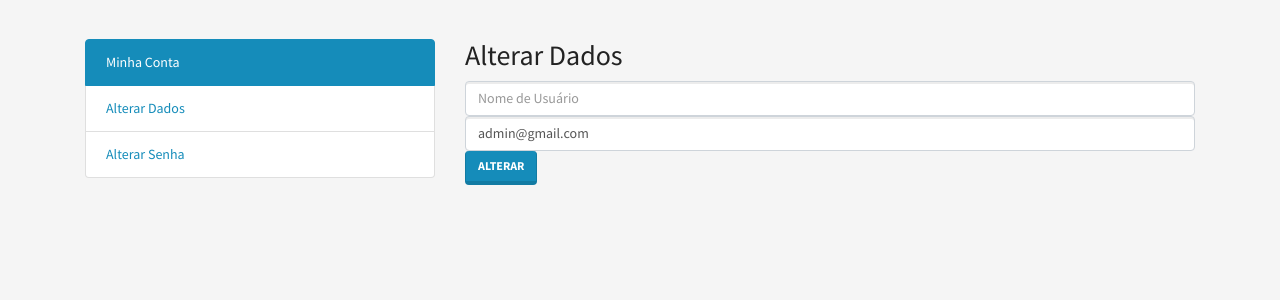
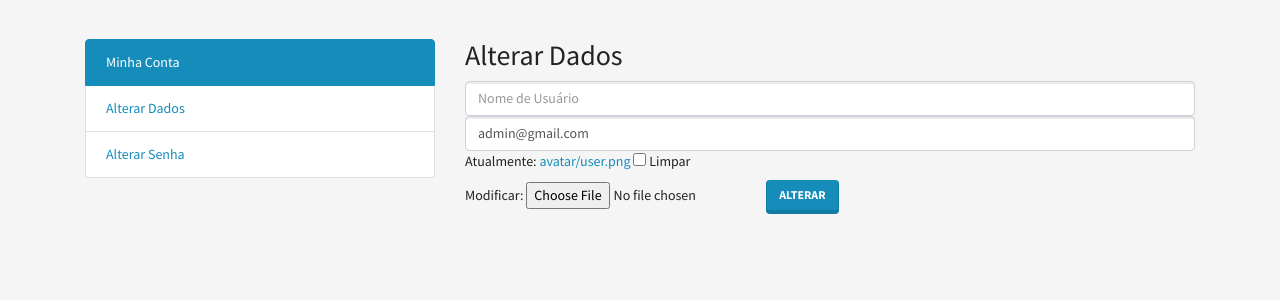
Before and after one commit to igorwilliam/isCool, a Django app: page /conta/atualizar-dados/ in a window 1280 px wide. Shown: the part 57-357 px from the top of the page. Run offline with Django 3.2, Linux system fonts and the light colour scheme; a user stored in the database is signed in; some libraries are stand-ins or nearby versions.

Commit message:
added user avatar

```diff
--- a/accounts/admin.py
+++ b/accounts/admin.py
@@ -24,7 +24,7 @@ class UserAdmin(BaseUserAdmin):
         (
             'Permissões', {
                 'fields': (
-                    'is_active', 'is_staff', 'is_superuser', 'groups', 'user_permissions', 'is_student', 'is_moderator', 'is_teacher'
+                    'is_active', 'is_staff', 'is_superuser', 'groups', 'user_permissions', 'is_student', 'is_moderator', 'is_teacher','avatar'
                 )
             }
         ),
--- a/accounts/forms.py
+++ b/accounts/forms.py
@@ -7,7 +7,7 @@ class UserAdminCreationForm(UserCreationForm):
 
     class Meta:
         model = User
-        fields = ['username','name','email','is_student','is_teacher']
+        fields = ['username','name','email','is_student','is_teacher','avatar']
 
 class UserAdminForm(forms.ModelForm):
 
--- a/accounts/models.py
+++ b/accounts/models.py
@@ -29,6 +29,8 @@ class User(AbstractBaseUser, PermissionsMixin):
     is_moderator = models.BooleanField('Moderador', default=False)
     is_teacher = models.BooleanField('Professor', default=False)
 
+    avatar = models.ImageField('Avatar', upload_to='avatars', blank='true', default='avatars/user.png')
+
 
     USERNAME_FIELD = 'username'
     REQUIRED_FIELDS = ['email']
--- a/accounts/templates/accounts/update-user.html
+++ b/accounts/templates/accounts/update-user.html
@@ -4,7 +4,7 @@
 {% block title %}Alterar Dados{% endblock %}
 
 {% block accounts_container %}
-  <form class="" method="post">
+  <form class="" method="post" enctype="multipart/form-data">
     <h2>Alterar Dados</h2>
     {% csrf_token %}
 
@@ -14,6 +14,9 @@
 
           {% render_field form.email class='form-control' placeholder='Senha' %}
 
+          {% render_field form.avatar %}
+
+
     {% endwith %}
 
 
--- a/accounts/views.py
+++ b/accounts/views.py
@@ -23,7 +23,7 @@ class UpdateUserView(LoginRequiredMixin, UpdateView):
 
     model = User
     template_name = 'accounts/update-user.html'
-    fields = ['name', 'email']
+    fields = ['name', 'email', 'avatar']
     success_url = reverse_lazy('accounts:myAccount')
 
 
--- a/core/templates/index.html
+++ b/core/templates/index.html
@@ -1,5 +1,7 @@
 {% extends "base.html" %}
 {% load widget_tweaks %}
+{% load thumbnail %}
+
 
 {% block container %}
 
--- a/core/templates/posts.html
+++ b/core/templates/posts.html
@@ -1,4 +1,6 @@
 {% load widget_tweaks %}
+{% load thumbnail %}
+
 
 <div class="modal fade" id="modal{{topic.id}}" tabindex="-1" role="dialog" aria-labelledby="modal{{topic.id}}Label" aria-hidden="true">
   <div class="modal-dialog modal-lg" role="document">
@@ -45,6 +47,7 @@
                       {% if reply.topic.id == topic.id %}
                       <tr>
                         <td>
+                          <img src="{{reply.author.avatar|thumbnail_url:'avatar'}}" alt="" class="rounded-circle">
                           <strong>{{reply.author.get_short_name}} respondeu</strong>
                           <p class="lead">{{reply.content}}</p>
                           {% if user == register.student and register.status == 3  and register.discipline == topic.discipline or user == reply.author or topic.discipline.teacher == user %}
@@ -83,6 +86,7 @@
 
   <div class="{% if topic.is_warning == True %}card border-warning mb-3{% else %}card{% endif %}">
     <div class="card-header font-weight-bold">
+      <img src="{{topic.author.avatar|thumbnail_url:'avatar'}}" alt="" class="rounded-circle">
       Postado por {{topic.author.get_short_name}}
     </div>
 
--- a/discipline/templates/discipline/list-disciplines.html
+++ b/discipline/templates/discipline/list-disciplines.html
@@ -1,5 +1,6 @@
 {% extends "base.html" %}
 {% load widget_tweaks %}
+{% load thumbnail %}
 
 {% block container %}
 
@@ -26,7 +27,10 @@
 
           {% endfor %}
 
-          <div class="card-header bg-transparent border-info">Mantido por {{discipline.teacher}}</div>
+          <div class="card-header bg-transparent border-info">
+            <img src="{{discipline.teacher.avatar|thumbnail_url:'avatar'}}" alt="" class="rounded-circle">
+             <strong>Mantido por {{discipline.teacher}}</strong>
+           </div>
         <div class="card-body">
           <h5 class="card-title"><strong>{{discipline.name}}</strong></h5>
           <p class="card-text">{{discipline.description}}</p>
--- a/iscool/urls.py
+++ b/iscool/urls.py
@@ -14,8 +14,10 @@ Including another URLconf
     2. Add a URL to urlpatterns:  path('blog/', include('blog.urls'))
 """
 from django.contrib import admin
+from django.conf import settings
 from django.urls import path, include
 from django.contrib.auth.views import login, logout
+from django.conf.urls.static import static
 
 from core import views
 from post import urls as post_urls
@@ -34,3 +36,7 @@ urlpatterns = [
     path('sair/', logout, {'next_page': 'login'}, name='logout'),
 
 ]
+
+urlpatterns += static(
+    settings.MEDIA_URL, document_root=settings.MEDIA_ROOT
+)
```
Also changed, not shown: discipline/templates/discipline/manager-student.html (+8 -3 lines), iscool/settings.py (+12 -0 lines), accounts/migrations/0003_user_avatar.py (added), accounts/migrations/0004_auto_20180123_1437.py (added), accounts/migrations/0005_auto_20180123_1438.py (added), db.sqlite3, 1 other file.
